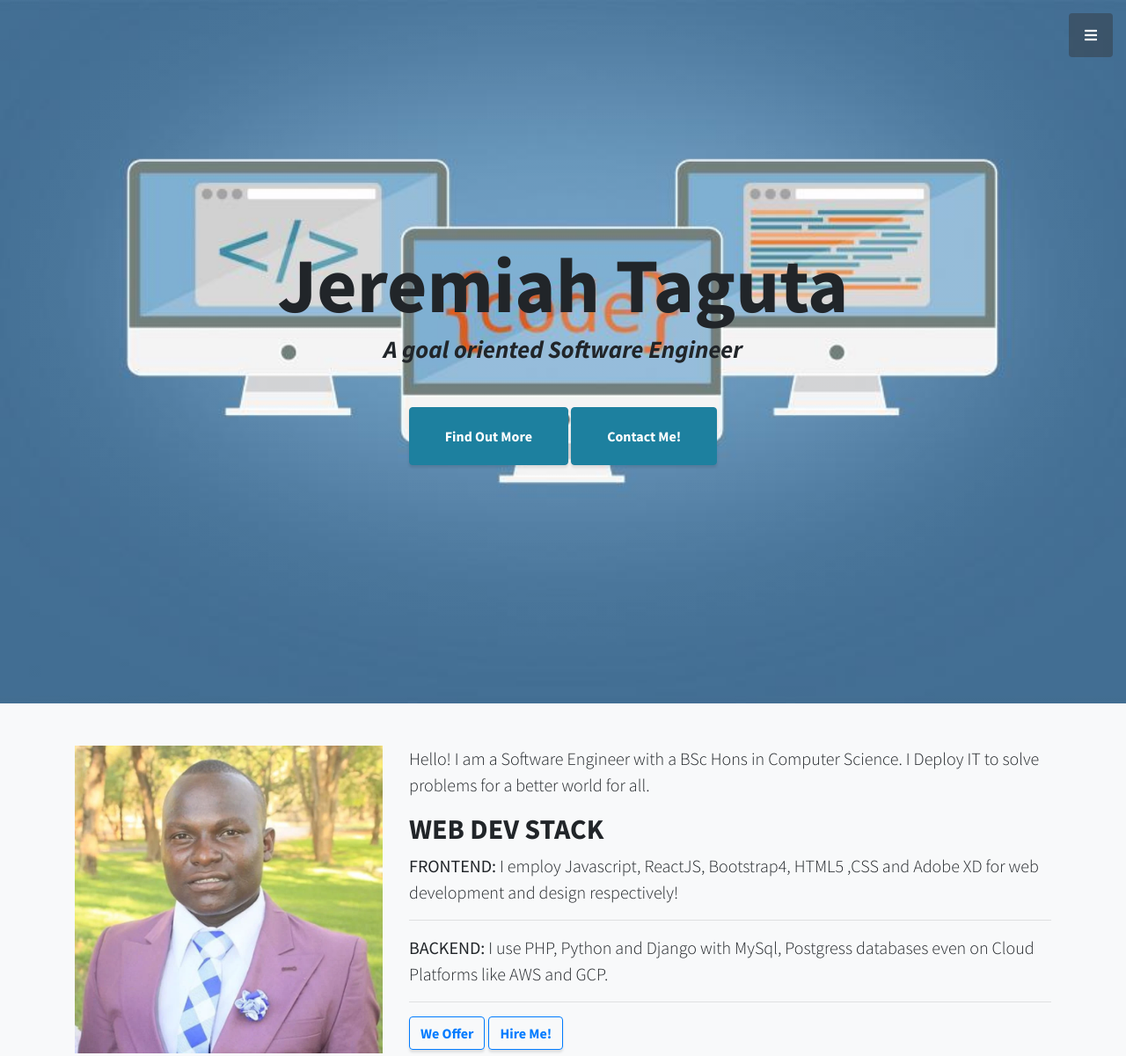
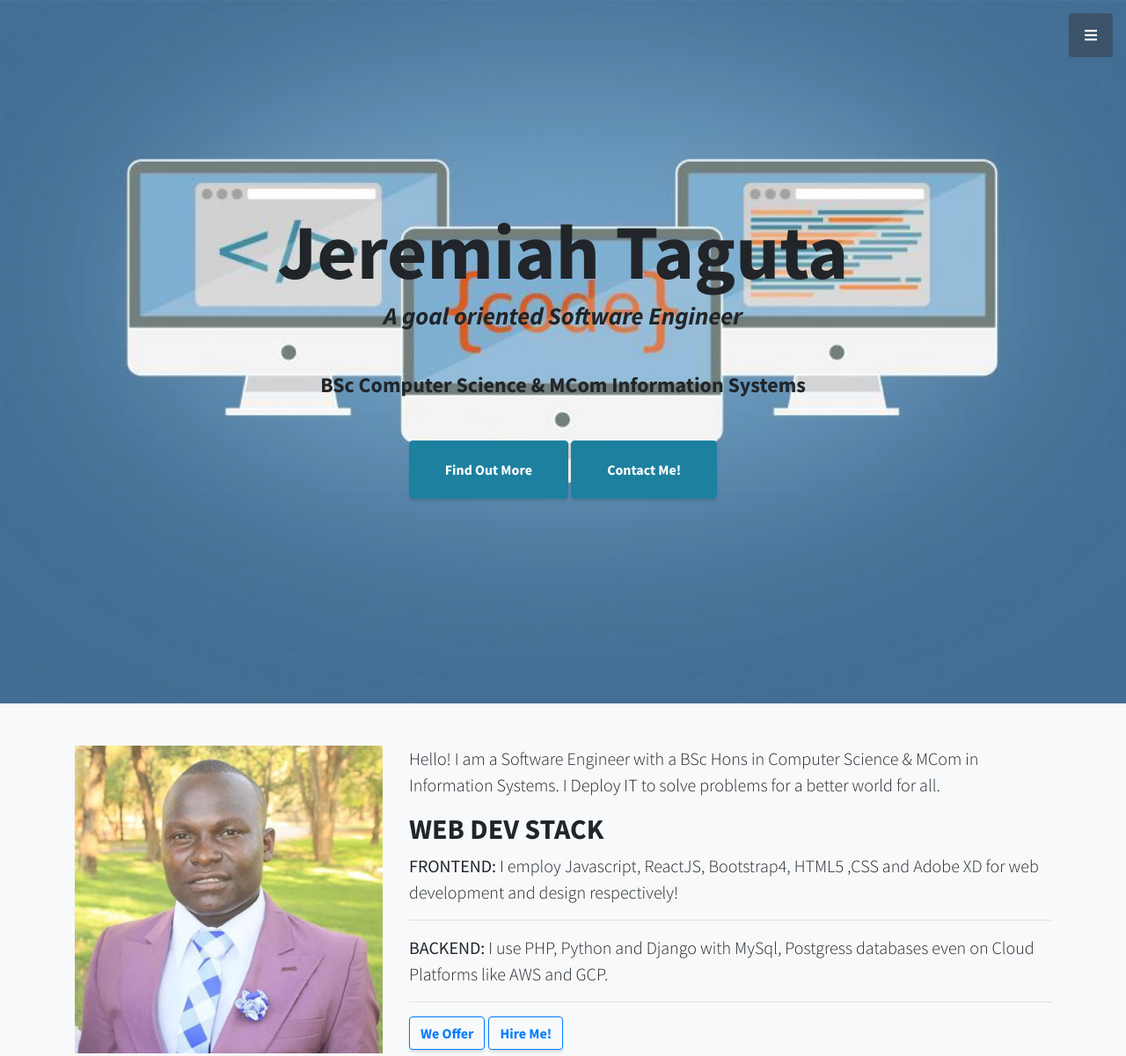
Before and after one commit to tagutaj/tagutaj.github.io, a plain HTML site: page index.html in a window 1280 px wide. Shown: the top 1201 px of the page at 88% size. Drawn offline with Linux system fonts and the light colour scheme.

Commit message:
cv and wef

```diff
--- a/index.html
+++ b/index.html
@@ -100,6 +100,7 @@
         <h3 class="mb-5">
           <em>A goal oriented Software Engineer</em>
         </h3>
+        <h4 class="mb-5">BSc Computer Science & MCom Information Systems</h4>
         <a
           class="btn btn-primary btn-xl js-scroll-trigger px-auto"
           href="#about"
@@ -130,7 +131,8 @@
           <div class="col-lg-8 mx-auto lead">
             <p id="home" className="text-justify">
               Hello! I am a Software Engineer with a BSc Hons in Computer
-              Science. I Deploy IT to solve problems for a better world for all.
+              Science & MCom in Information Systems. I Deploy IT to solve
+              problems for a better world for all.
             </p>
             <h2>WEB DEV STACK</h2>
             <p className="text-justify">
@@ -458,7 +460,7 @@
           </li>
         </ul>
         <p class="text-muted small mb-0">
-          Copyright &copy; Jeremiah Taguta 2021
+          Copyright &copy; Jeremiah Taguta 2020-2022
         </p>
       </div>
     </footer>
```
Also changed, not shown: 1 other file.
